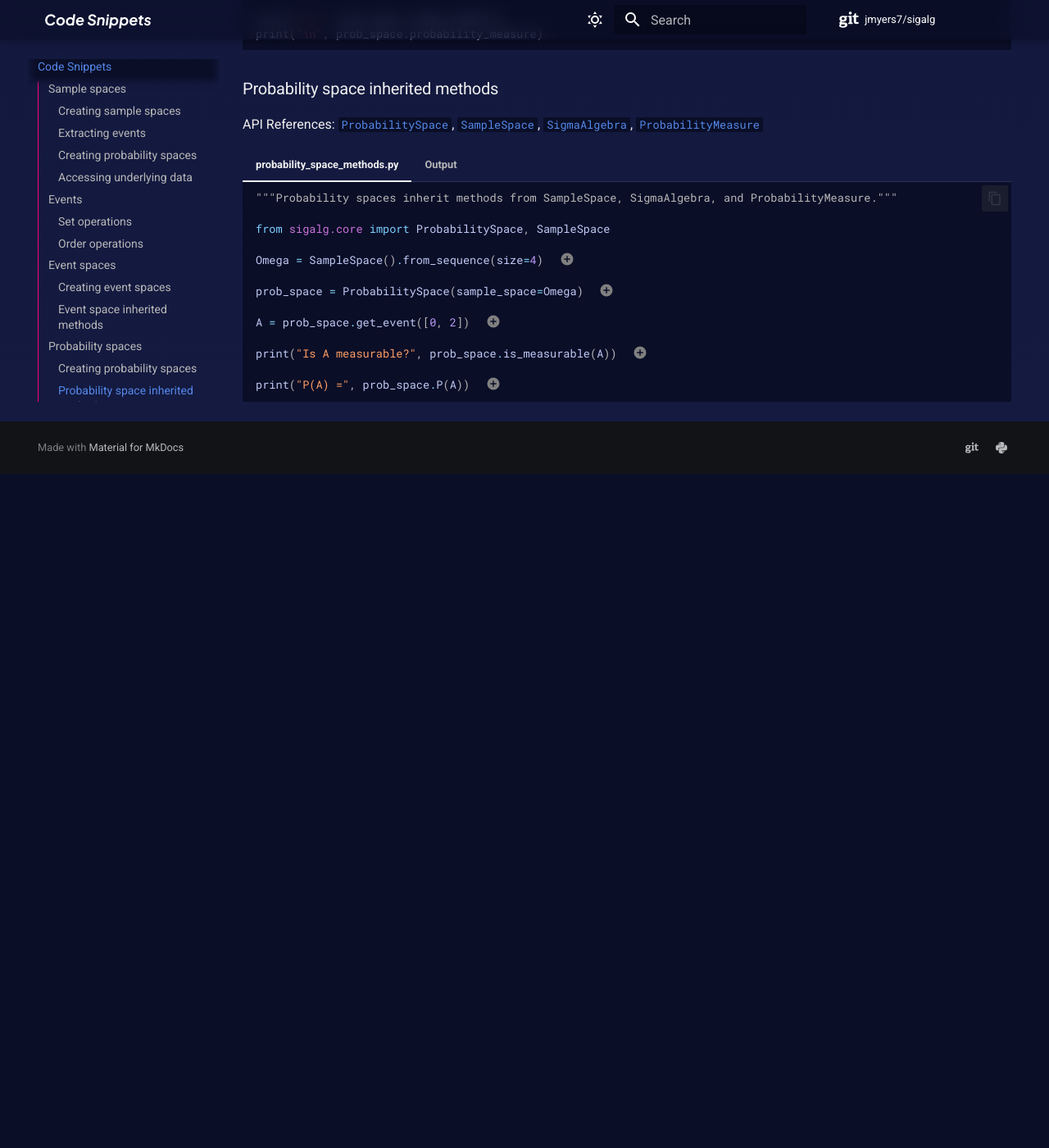
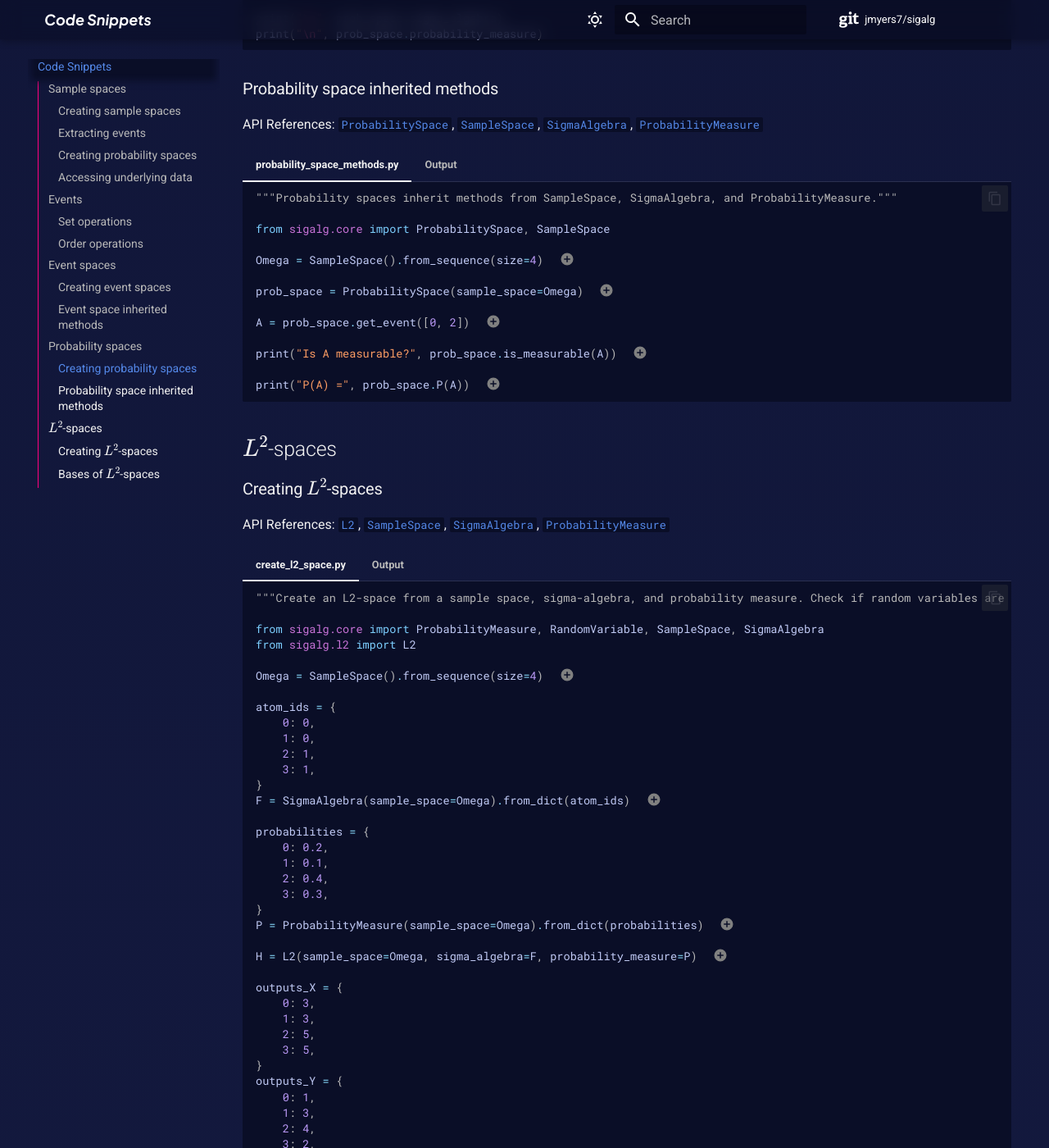
Before and after one commit to jmyers7/sigalg, an MkDocs documentation site: the page built from docs/docs/code_snippets/index.md, in a window 1280 px wide and 1400 px high, scrolled down 6375 px. Shown: the whole window at 82% size. Built offline with MkDocs 1.6.1 and Material for MkDocs 9.7.7, drawn with Linux system fonts in a browser that asks for light colours; comment, search, counter and statistics services are not loaded; before the commit the page ends 6953 px from its top, so only the background shows below that; some of the changed text lies outside the part shown.

Commit message:
In `docs`: added code snippets for the `L2` class [skip ci]

````diff
--- a/docs/docs/code_snippets/index.md
+++ b/docs/docs/code_snippets/index.md
@@ -228,3 +228,50 @@
     ```
     --8<-- "create_time_output.txt"
     ``` -->
+
+## $L^2$-spaces
+
+### Creating $L^2$-spaces
+
+API References: [`L2`](../api/l2.md#sigalg.l2.L2){target="_blank"}, [`SampleSpace`](../api/core.md#sigalg.core.SampleSpace){target="_blank"}, [`SigmaAlgebra`](../api/core.md#sigalg.core.SigmaAlgebra){target="_blank"}, [`ProbabilityMeasure`](../api/core.md#sigalg.core.ProbabilityMeasure){target="_blank"}
+
+=== "create_l2_space.py"
+    ```python
+    --8<-- "create_l2_space.py"
+    ```
+
+    1. Create a sample space $\Omega = \{0,1,2,3\}$.
+    2. Create a $\sigma$-algebra $\mathcal{F}$ on $\Omega$.
+    3. Create a probability measure $P$ on $\Omega$.
+    4. Create the space $H = L^2(\Omega, \mathcal{F}, P)$.
+    5. Define two random variables $X,Y: \Omega \to \mathbb{R}$.
+    6. The random variable $X$ is constant on the atoms of $\mathcal{F}$, therefore it is $\mathcal{F}$-measurable, so it is in $H$.
+    7. The random variable $Y$ is not constant on the atoms of $\mathcal{F}$, therefore it is not $\mathcal{F}$-measurable, so it is not in $H$.
+
+=== "Output"
+    ```
+    --8<-- "create_l2_space_output.txt"
+    ```
+
+### Bases of $L^2$-spaces
+
+API References: [`L2`](../api/l2.md#sigalg.l2.L2){target="_blank"}, [`SampleSpace`](../api/core.md#sigalg.core.SampleSpace){target="_blank"}, [`SigmaAlgebra`](../api/core.md#sigalg.core.SigmaAlgebra){target="_blank"}, [`ProbabilityMeasure`](../api/core.md#sigalg.core.ProbabilityMeasure){target="_blank"}
+
+=== "l2_basis.py"
+    ```python
+    --8<-- "l2_basis.py"
+    ```
+
+    1. Create a sample space $\Omega = \{0,1,2\}$.
+    2. Create a $\sigma$-algebra $\mathcal{F}$ on $\Omega$.
+    3. Create a probability measure $P$ on $\Omega$.
+    4. Create the space $H = L^2(\Omega, \mathcal{F}, P)$.
+    5. The basis consists of normalized indicator functions of the atoms of $\mathcal{F}$. This is an orthonormal basis of $H$.
+    6. Define a new probability measure $Q$ on $\Omega$ that assigns zero probability to one of the atoms of $\mathcal{F}$.
+    7. Change the probability measure of the $L^2$-space to $Q$, so that now $H = L^2(\Omega, \mathcal{F}, Q)$.
+    8. The basis is updated to reflect the change in the probability measure, so the indicator function of the atom with zero probability is removed from the basis. The $L^2$-space is only $1$-dimensional under $Q$.
+
+=== "Output"
+    ```
+    --8<-- "l2_basis_output.txt"
+    ```
--- /dev/null
+++ b/docs/docs/code_snippets/scripts/create_l2_space.py
@@ -0,0 +1,42 @@
+"""Create an L2-space from a sample space, sigma-algebra, and probability measure. Check if random variables are in the L2-space."""
+
+from sigalg.core import ProbabilityMeasure, RandomVariable, SampleSpace, SigmaAlgebra
+from sigalg.l2 import L2
+
+Omega = SampleSpace().from_sequence(size=4)  # (1)!
+
+atom_ids = {
+    0: 0,
+    1: 0,
+    2: 1,
+    3: 1,
+}
+F = SigmaAlgebra(sample_space=Omega).from_dict(atom_ids)  # (2)!
+
+probabilities = {
+    0: 0.2,
+    1: 0.1,
+    2: 0.4,
+    3: 0.3,
+}
+P = ProbabilityMeasure(sample_space=Omega).from_dict(probabilities)  # (3)!
+
+H = L2(sample_space=Omega, sigma_algebra=F, probability_measure=P)  # (4)!
+
+outputs_X = {
+    0: 3,
+    1: 3,
+    2: 5,
+    3: 5,
+}
+outputs_Y = {
+    0: 1,
+    1: 3,
+    2: 4,
+    3: 2,
+}
+X = RandomVariable(domain=Omega).from_dict(outputs_X)
+Y = RandomVariable(domain=Omega, name="Y").from_dict(outputs_Y)  # (5)!
+
+print("Is X in H?", X in H)  # (6)!
+print("\nIs Y in H?", Y in H)  # (7)!
--- /dev/null
+++ b/docs/docs/code_snippets/scripts/create_l2_space_output.txt
@@ -0,0 +1,3 @@
+Is X in H? True
+
+Is Y in H? False
--- /dev/null
+++ b/docs/docs/code_snippets/scripts/l2_basis.py
@@ -0,0 +1,45 @@
+from sigalg.core import ProbabilityMeasure, SampleSpace, SigmaAlgebra
+from sigalg.l2 import L2
+
+Omega = SampleSpace().from_sequence(size=3)  # (1)!
+
+F = SigmaAlgebra(sample_space=Omega).from_dict(  # (2)!
+    {
+        0: 0,
+        1: 0,
+        2: 1,
+    }
+)
+
+P = ProbabilityMeasure(sample_space=Omega).from_dict(  # (3)!
+    {
+        0: 0.2,
+        1: 0.5,
+        2: 0.3,
+    }
+)
+
+H = L2(  # (4)!
+    sample_space=Omega,
+    sigma_algebra=F,
+    probability_measure=P,
+)
+
+e_0, e_1 = H.basis.values()  # (5)!
+
+print("Basis vectors with measure P:")
+print("\n", e_0)
+print("\n", e_1)
+
+Q = ProbabilityMeasure(sample_space=Omega).from_dict(  # (6)!
+    {
+        0: 0.7,
+        1: 0.3,
+        2: 0.0,
+    }
+)
+
+H.probability_measure = Q  # (7)!
+
+print("\nNumber of basis vectors with new measure Q:", len(H.basis))  # (8)!
+print("\nNew basis vector:", list(H.basis.values())[0])
--- /dev/null
+++ b/docs/docs/code_snippets/scripts/l2_basis_output.txt
@@ -0,0 +1,24 @@
+Basis vectors with measure P:
+
+ Random variable '0':
+               0
+sample
+0       1.195229
+1       1.195229
+2       0.000000
+
+ Random variable '1':
+               1
+sample
+0       0.000000
+1       0.000000
+2       1.825742
+
+Number of basis vectors with new measure Q: 1
+
+New basis vector: Random variable '0':
+          0
+sample
+0       1.0
+1       1.0
+2       0.0
````
